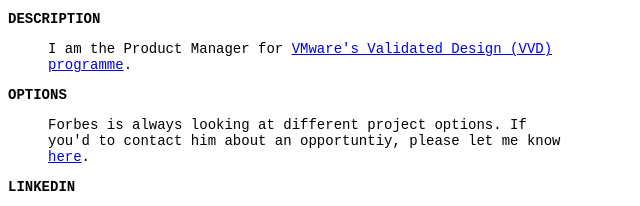
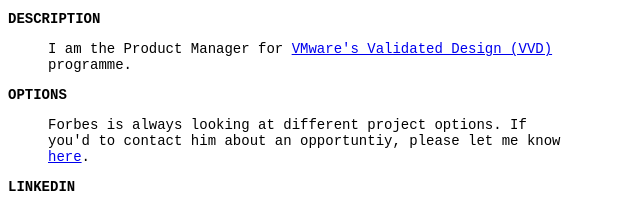
Before and after one commit to forbesguthrie/forbesguthrie.github.io, a plain HTML site: page index.html in a window 1280 px wide. Shown: the part 190-396 px from the top of the page, 0-640 px from the left. Drawn offline with Linux system fonts and the light colour scheme.

Commit message:
Update index.html

```diff
--- a/index.html
+++ b/index.html
@@ -18,7 +18,7 @@
 
    <h2>DESCRIPTION</h2>
    <blockquote>
-   <p>I am the Product Manager for <a href="https://www.vmware.com/software-defined-datacenter/validated-designs">VMware's Validated Design (VVD) programme</a>.</p>
+   <p>I am the Product Manager for <a href="https://www.vmware.com/software-defined-datacenter/validated-designs">VMware's Validated Design (VVD)</a> programme.</p>
    </blockquote>
 
    <h2>OPTIONS</h2>
```
